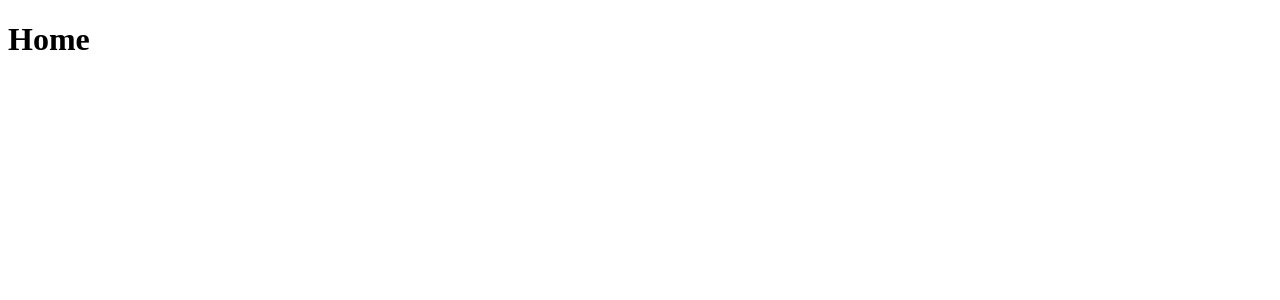
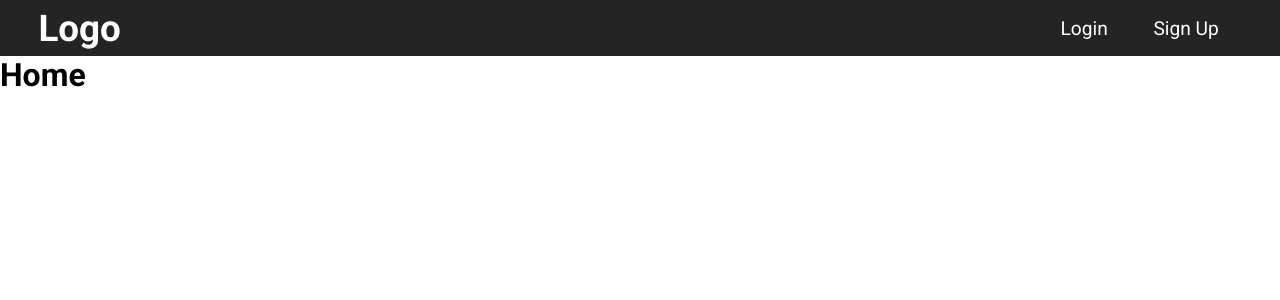
Before and after one commit to WesleyMcGhee/auth-demo, a React (Create React App) app: page / in a window 1280 px wide. Shown: the top 300 px of the page. Built offline with nearby package versions, Linux system fonts and the light colour scheme.

Commit message:
ackshully adding it now

```diff
--- a/src/components/Header/Header.component.tsx
+++ b/src/components/Header/Header.component.tsx
@@ -1 +1,24 @@
-export default function Header() {}
+import "./Header.css";
+import { Link } from "wouter";
+
+export default function Header() {
+  return (
+    <header className="header">
+      <h1 className="logo">Logo</h1>
+      <div>
+        <ul className="nav-list">
+          <li className="nav-item">
+            <Link className="nav-link" href="/login">
+              Login
+            </Link>
+          </li>
+          <li className="nav-item">
+            <Link className="nav-link" href="/signup">
+              Sign Up
+            </Link>
+          </li>
+        </ul>
+      </div>
+    </header>
+  );
+}
--- a/src/components/Header/Header.css
+++ b/src/components/Header/Header.css
@@ -0,0 +1,36 @@
+.header {
+  height: 7vh;
+  width: 100%;
+  padding: 0 3vw;
+  color: white;
+  background-color: #242424;
+  display: flex;
+  align-items: center;
+  justify-content: space-between;
+}
+
+.logo {
+  font-size: 2.3rem;
+}
+
+.nav-list {
+  list-style: none;
+}
+
+.nav-item {
+  display: inline;
+  margin: 0 1vw;
+  padding: 5px 10px;
+}
+
+.nav-item:hover {
+  background-color: #424242;
+  border-radius: 5px;
+  transition: 0.2s ease;
+}
+
+.nav-link {
+  color: white;
+  text-decoration: none;
+  font-size: 1.2rem;
+}
--- a/src/index.css
+++ b/src/index.css
@@ -0,0 +1,11 @@
+@import url("https://fonts.googleapis.com/css2?family=Roboto:ital,wght@0,100;0,300;0,400;0,500;0,700;0,900;1,100;1,300;1,400;1,500;1,700;1,900&display=swap");
+
+* {
+  margin: 0;
+  padding: 0;
+  box-sizing: border-box;
+}
+
+body {
+  font-family: "Roboto", sans-serif;
+}
--- a/src/pages/Home/Home.tsx
+++ b/src/pages/Home/Home.tsx
@@ -1,6 +1,10 @@
+import Header from "../../components/Header/Header.component";
+import "./Home.css";
+
 export default function Home() {
   return (
     <div>
+      <Header />
       <h1>Home</h1>
     </div>
   );
--- a/src/pages/Login/Login.tsx
+++ b/src/pages/Login/Login.tsx
@@ -1,6 +1,10 @@
+import Header from "../../components/Header/Header.component";
+import "./Login.css";
+
 export default function Login() {
   return (
     <div>
+      <Header />
       <h1>Login</h1>
     </div>
   );
--- a/src/pages/Signup/Signup.tsx
+++ b/src/pages/Signup/Signup.tsx
@@ -1,6 +1,10 @@
+import Header from "../../components/Header/Header.component";
+import "./Signup.css";
+
 export default function Signup() {
   return (
     <div>
+      <Header />
       <h1>Signup</h1>
     </div>
   );
```
Also changed, not shown: package.json (+9 -1 lines), src/pages/Dashboard/Dashboard.tsx (+11 -0 lines), 1 other file (tests, documents, lock files or other folders).
